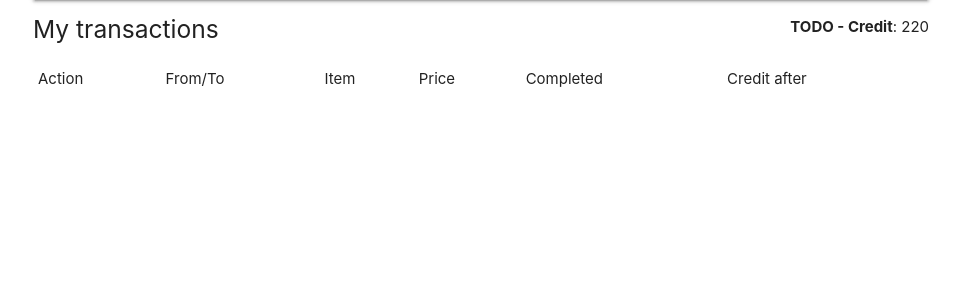
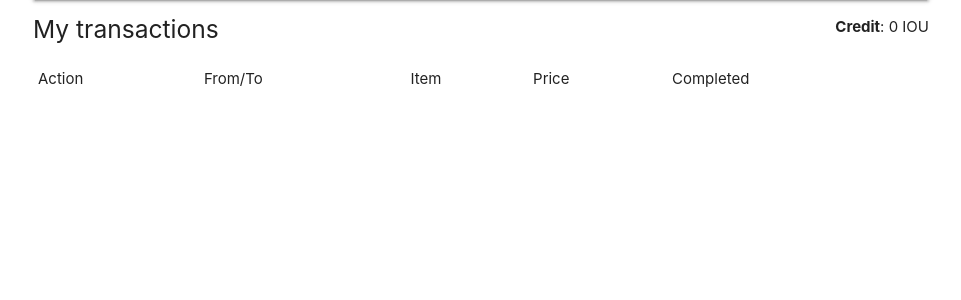
Before and after one commit to komackaj/flask-iou, a Flask app: page /transactions in a window 1280 px wide. Shown: the part 64-364 px from the top of the page, without its empty margins (159-1120 px from the left). Run offline with Flask 2, Linux system fonts and the light colour scheme; the visitor is signed in with stand-in values (Sample User, id 1); data comes from the database, SQL or seed files in the repository; parts of the project's set-up code (start-up, migrations or seed data) failed here and were passed over; some libraries are stand-ins or nearby versions.

Commit message:
Show credit status, remove credit after column from transactions

```diff
--- a/iou/templates/layout.html
+++ b/iou/templates/layout.html
@@ -17,7 +17,7 @@
 
 {% if current_user.is_authenticated %}
     <span class="iou-status right right-align">
-        <b>TODO - Credit</b>: 220
+        <b>Credit</b>: {{current_user.credit}} IOU
     </span>
 {% endif %}
 
--- a/iou/templates/transactions.html
+++ b/iou/templates/transactions.html
@@ -13,7 +13,6 @@
             <td>Item</td>
             <td>Price</td>
             <td>Completed</td>
-            <td>Credit after</td>
         </tr>
     </thead>
     <tbody id='rows' />
@@ -31,7 +30,6 @@
                 {el: 'td', text: data.item + " (" + data.amount + " pcs)"},
                 {el: 'td', text: data.price + " IOU"},
                 {el: 'td', text: new Date(data.timestamp).toGMTString()},
-                {el: 'td', text: "220 IOU"},
             ]
         });
         parent.appendChild(row);
```
